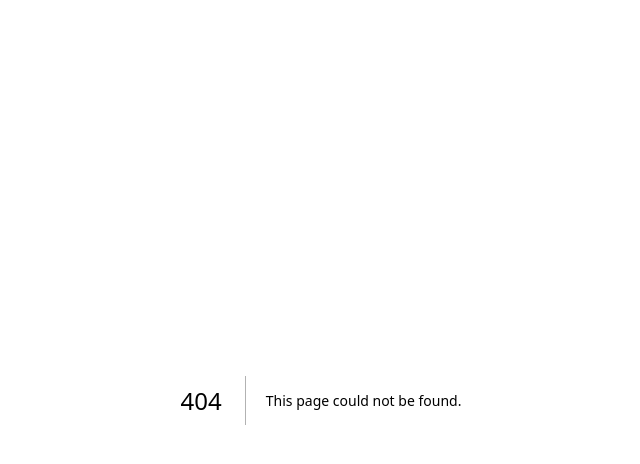
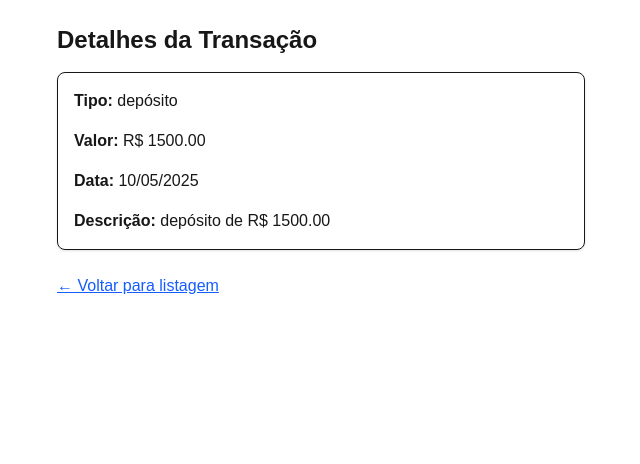
Before and after one commit to danielle-sousa/gerenciamento-financeiro, a Next.js app: page /transacoes/1 in a window 1280 px wide. Before the commit this address had no page. Shown: the top 464 px of the page, without its empty margins (319-959 px from the left). Built offline with nearby package versions, Linux system fonts and the light colour scheme.

Commit message:
feat: visualizar transacao

```diff
--- /dev/null
+++ b/src/app/transacoes/[id]/page.tsx
@@ -0,0 +1,38 @@
+import { Transacao } from "@/models/Transacao";
+import { transacoesMock } from "@/data/transacoes";
+import { notFound } from "next/navigation";
+import Link from "next/link";
+
+type Params = {
+  params: {
+    id: string;
+  };
+};
+
+export default function DetalheTransacaoPage({ params }: Params) {
+  const transacao = transacoesMock.find((t) => t.id === params.id);
+
+  if (!transacao) {
+    return notFound();
+  }
+
+  return (
+    <main className="p-6 max-w-xl mx-auto">
+      <h1 className="text-2xl font-bold mb-4">Detalhes da Transação</h1>
+
+      <div className="space-y-4 border p-4 rounded-lg shadow">
+        <p><strong>Tipo:</strong> {transacao.tipo}</p>
+        <p><strong>Valor:</strong> R$ {Math.abs(transacao.valor).toFixed(2)}</p>
+        <p><strong>Data:</strong> {transacao.data.toLocaleDateString("pt-BR")}</p>
+        <p><strong>Descrição:</strong> {transacao.getDescricao()}</p>
+      </div>
+
+      <Link
+        href="/transacoes"
+        className="inline-block mt-6 text-blue-600 underline"
+      >
+        ← Voltar para listagem
+      </Link>
+    </main>
+  );
+}
```
